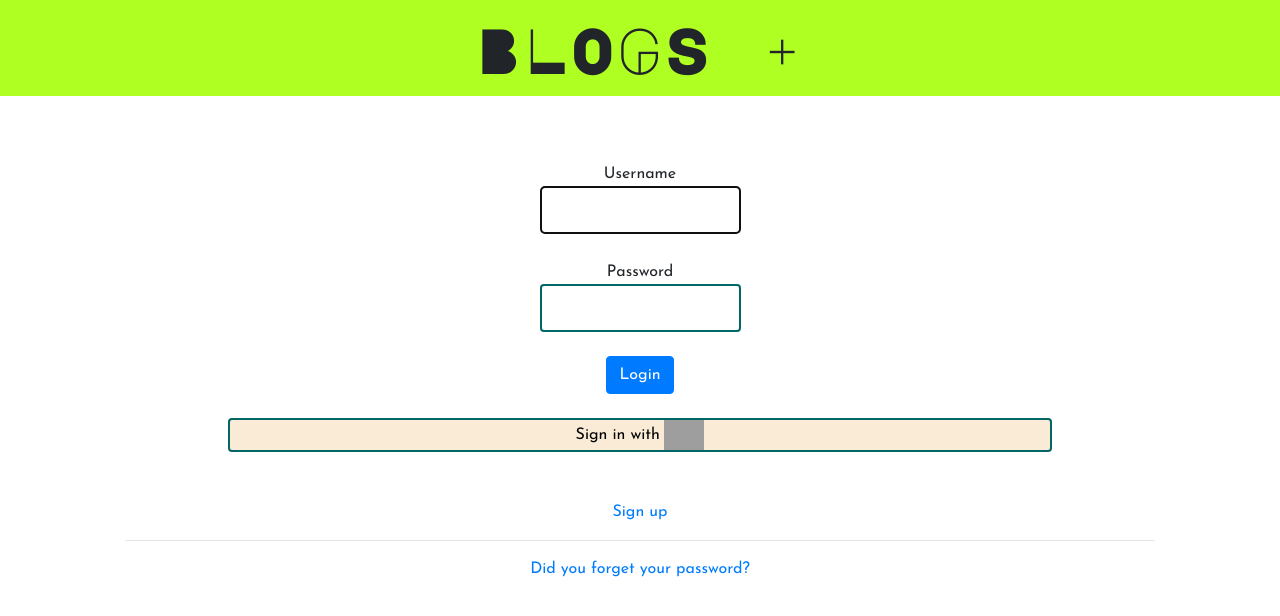
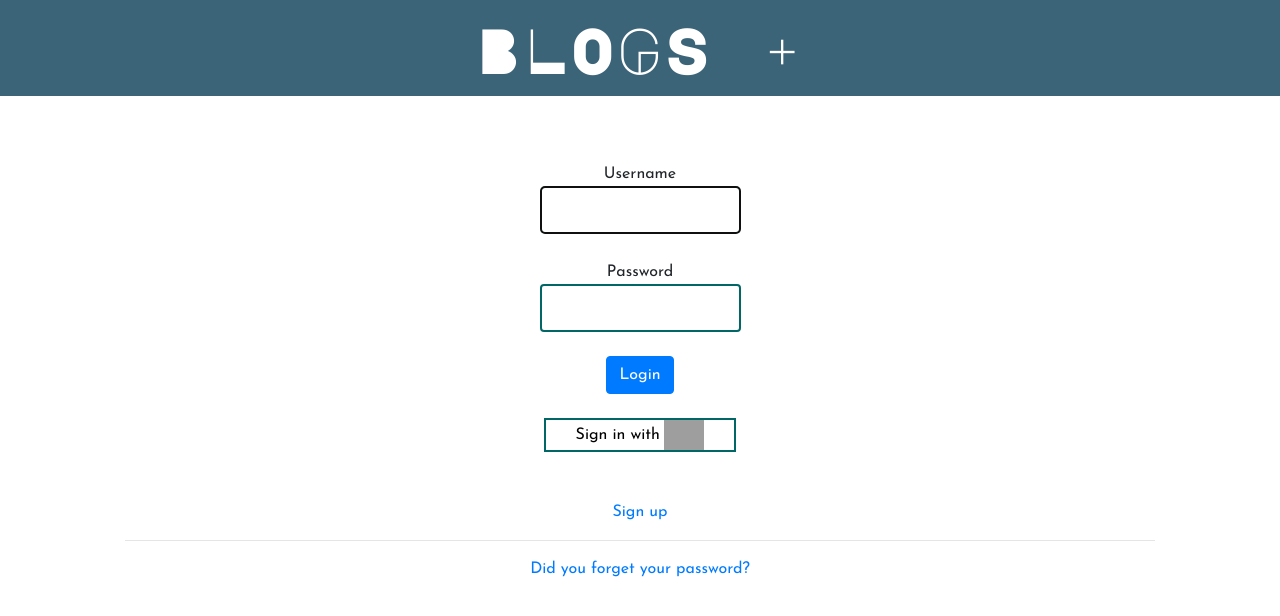
Before and after one commit to vishwakarmad1999/my-blog, a Django app: page / in a window 1280 px wide. Shown: the top 616 px of the page. Run offline with Django 3.2, Linux system fonts and the light colour scheme; some libraries are stand-ins or nearby versions; grey boxes are pictures that could not be loaded.

Commit message:
Changed the styling

```diff
--- a/blog/static/css/style.css
+++ b/blog/static/css/style.css
@@ -1,7 +1,8 @@
 .blog-header {
 	font-family: 'Major Mono Display', monospace;
-	background: #afff23;
+	background: #3C6478;
 	font-size: 400%;
+	color: white;
 }
 
 div h3 {
@@ -12,11 +13,11 @@ div h3 {
 
 .time-text {
 	font-size: 50%;
-	color: tomato;
+	color: white;
 }
 
 .post {
-	background: #006666;
+	background: #107896;
 	padding: 40px;
 }
 
@@ -69,10 +70,10 @@ div h3 a:link {
 	color: inherit;
 	text-decoration: none;
 }
-
+/*
 .google-btn {
 	background: #faebd7;
 	width: 80%;
 	border: 2px solid #006666;
 	border-radius: 4px;
-}
+}*/
--- a/templates/registration/login.html
+++ b/templates/registration/login.html
@@ -21,12 +21,14 @@
 		{% endfor %}
 		<input type="submit" class="btn btn-primary" value="Login">
 	</form><br>
+	<div align="center">
 		<a href="{% url 'social:begin' 'google-oauth2' %}" style="text-decoration: none;">
-			<div class="google-btn">
+			<div style="border: 2px solid #006666; width: 12em;">
 				<span class="text" style="color: black;">Sign in with</span>
 	            <img width="40px" src="https://upload.wikimedia.org/wikipedia/commons/thumb/5/53/Google_%22G%22_Logo.svg/512px-Google_%22G%22_Logo.svg.png" class="google-img" />
 			</div>
 	     </a>
+	</div>
  <br><br>
 	<div class="text">
 		<a href="{% url 'register' %}">Sign up</a><br><hr>
```
